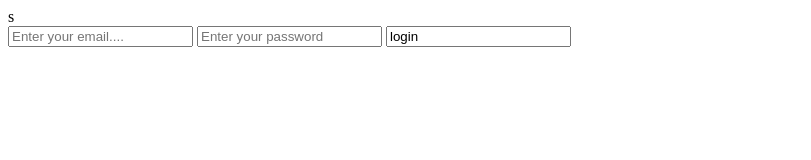
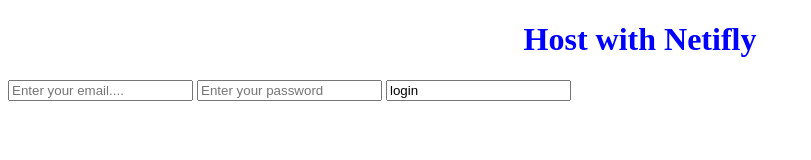
Before and after one commit to jfwithrow/Weather-Project, a plain HTML site: page index.html in a window 1280 px wide. Shown: the whole page, without its empty margins (0-811 px from the left). Drawn offline with Linux system fonts and the light colour scheme.

Commit message:
Changed header

```diff
--- a/index.html
+++ b/index.html
@@ -7,7 +7,7 @@
     <title>GitHub repo example</title>
   </head>
   <body>
-    s
+    <h1>Host with Netifly</h1>
     <form>
       <input type="text" placeholder="Enter your email...." />
       <input type="password" placeholder="Enter your password" />
```
